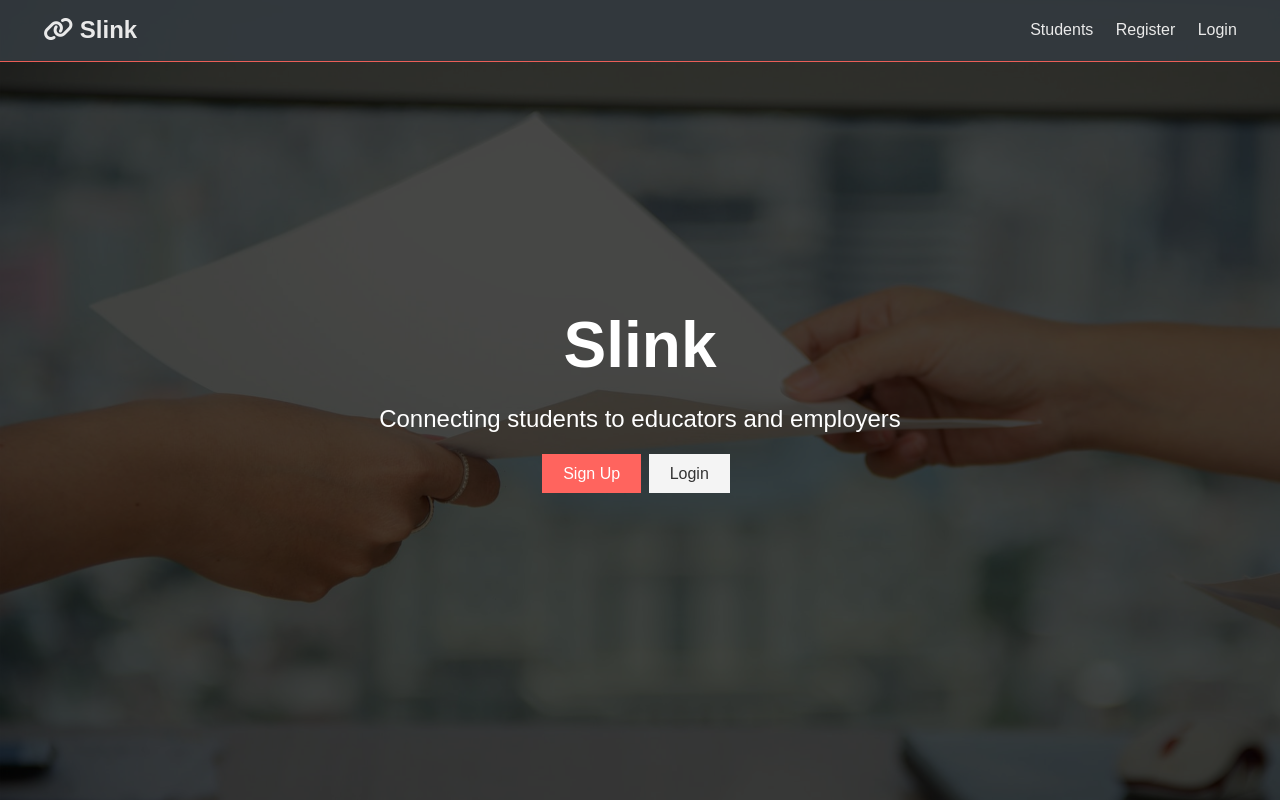
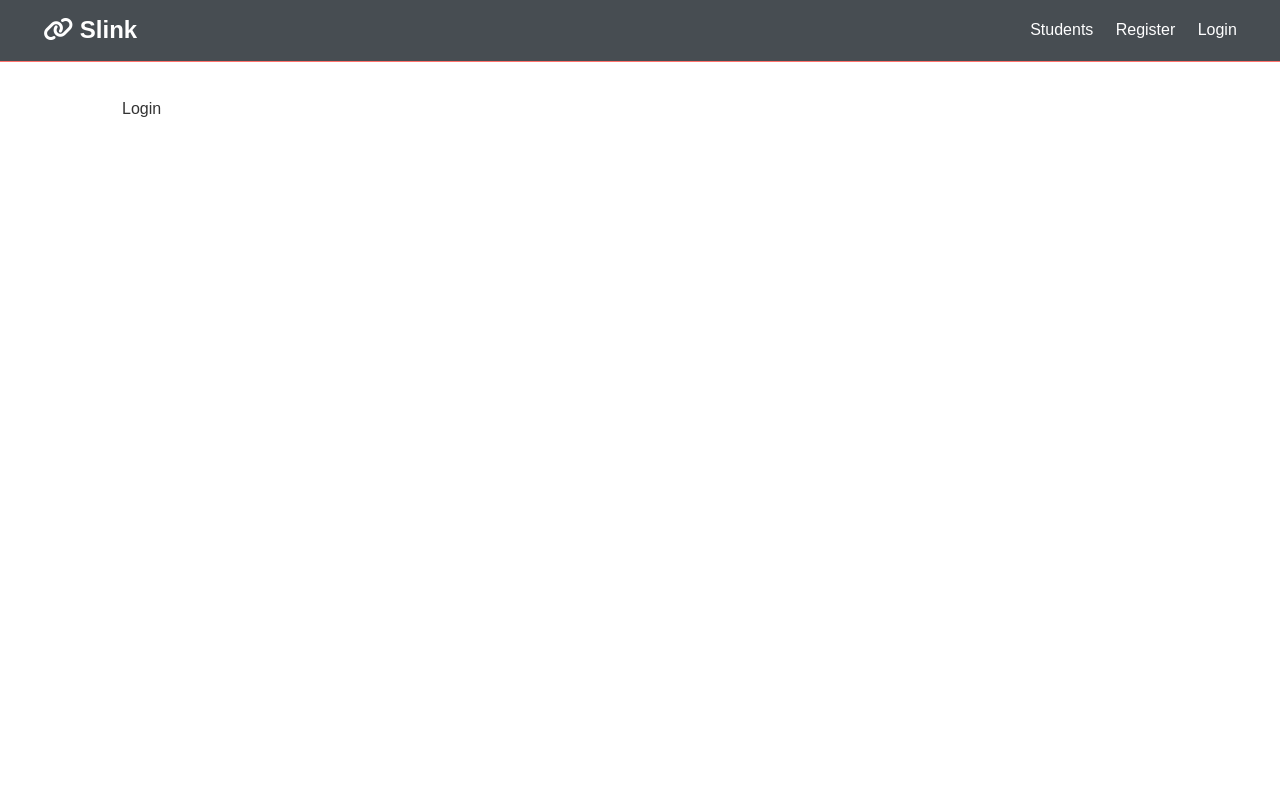
Before and after one commit to kt2187/slink, a React (Create React App) app in the folder client/: page /login in a window 1280 px wide. Built offline with nearby package versions, Linux system fonts and the light colour scheme.

Commit message:
Add routes for login and registration

```diff
--- a/client/src/App.js
+++ b/client/src/App.js
@@ -1,13 +1,24 @@
 import React, { Fragment } from 'react';
+import { BrowserRouter as Router, Route, Switch } from 'react-router-dom';
 import Navbar from './components/layout/Navbar';
 import Landing from './components/layout/Landing';
+import Login from './components/auth/Login';
+import Register from './components/auth/Register';
 import './App.css';
 
 const App = () => (
-  <Fragment>
-    <Navbar />
-    <Landing />
-  </Fragment>
+  <Router>
+    <Fragment>
+      <Navbar />
+      <Route exact path="/" component={Landing} />
+      <section className="container">
+          <switch>
+              <Route exact path="/register" component={Register} />
+              <Route exact path="/login" component={Login} />
+          </switch>
+      </section>
+    </Fragment>
+  </Router>
 );
 
 export default App;
--- /dev/null
+++ b/client/src/components/auth/Login.js
@@ -0,0 +1,7 @@
+import React from 'react';
+
+const Login = () => {
+  return <div>Login</div>;
+};
+
+export default Login;
--- /dev/null
+++ b/client/src/components/auth/Register.js
@@ -0,0 +1,7 @@
+import React from 'react';
+
+const Register = () => {
+  return <div>Register</div>;
+};
+
+export default Register;
--- a/client/src/components/layout/Landing.js
+++ b/client/src/components/layout/Landing.js
@@ -1,21 +1,22 @@
 import React from 'react';
+import {Link} from 'react-router-dom'
 
 const Landing = () => {
   return (
-    <section className="landing">
-      <div className="dark-overlay">
-        <div className="landing-inner">
-          <h1 className="x-large">Slink</h1>
-          <p className="lead">
+    <section className='landing'>
+      <div className='dark-overlay'>
+        <div className='landing-inner'>
+          <h1 className='x-large'>Slink</h1>
+          <p className='lead'>
             Connecting students to educators and employers
           </p>
-          <div className="buttons">
-            <a href="register.html" className="btn btn-primary">
+          <div className='buttons'>
+            <Link to='/register' className='btn btn-primary'>
               Sign Up
-            </a>
-            <a href="login.html" className="btn btn-light">
+            </Link>
+            <Link to='/login' className='btn btn-light'>
               Login
-            </a>
+            </Link>
           </div>
         </div>
       </div>
--- a/client/src/components/layout/Navbar.js
+++ b/client/src/components/layout/Navbar.js
@@ -1,22 +1,23 @@
 import React from 'react';
+import { Link } from 'react-router-dom';
 
 const Navbar = () => {
   return (
-    <nav className="navbar bg-dark">
+    <nav className='navbar bg-dark'>
       <h1>
-        <a href="index.html">
-          <i className="fas fa-link"></i> Slink
-        </a>
+        <Link to='/'>
+          <i className='fas fa-link'></i> Slink
+        </Link>
       </h1>
       <ul>
         <li>
-          <a href="profiles.html">Students</a>
+          <a href='!#'>Students</a>
         </li>
         <li>
-          <a href="register.html">Register</a>
+          <Link to='/register'>Register</Link>
         </li>
         <li>
-          <a href="login.html">Login</a>
+          <Link to='/login'>Login</Link>
         </li>
       </ul>
     </nav>
```
